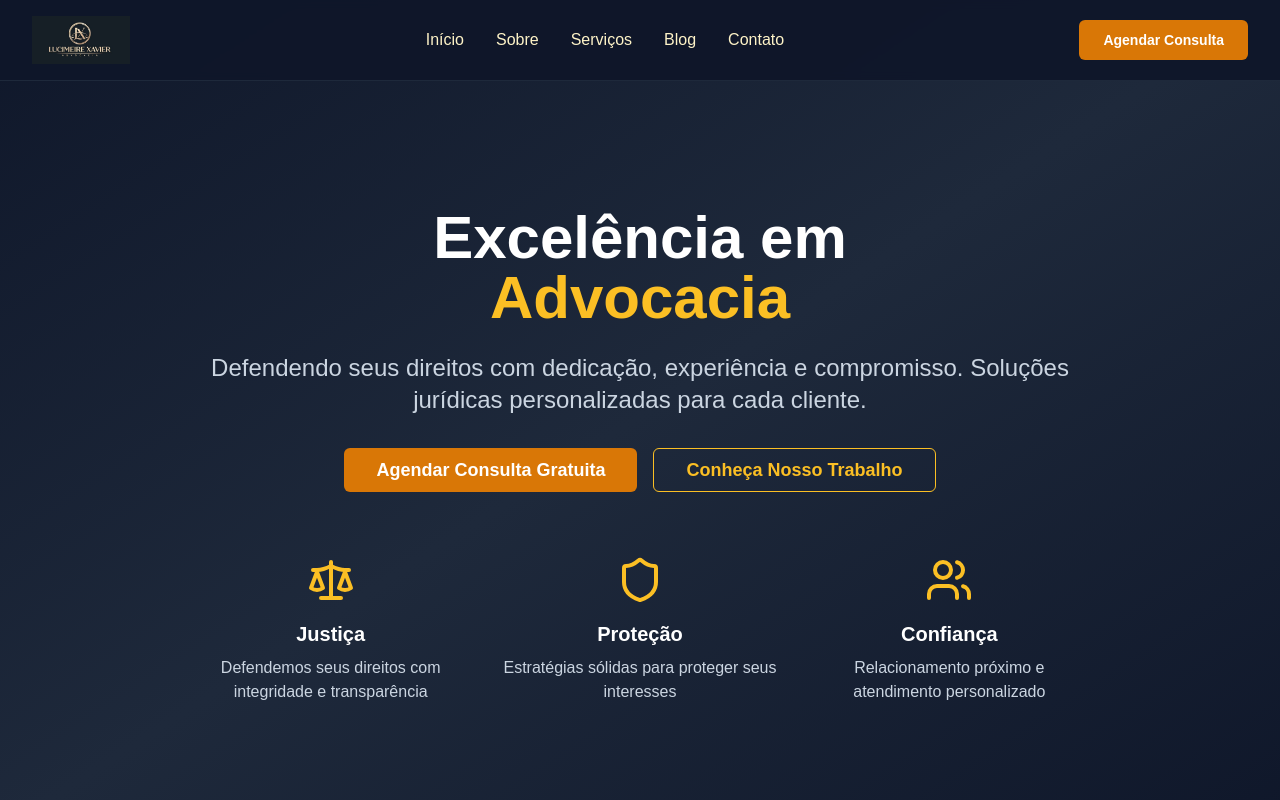
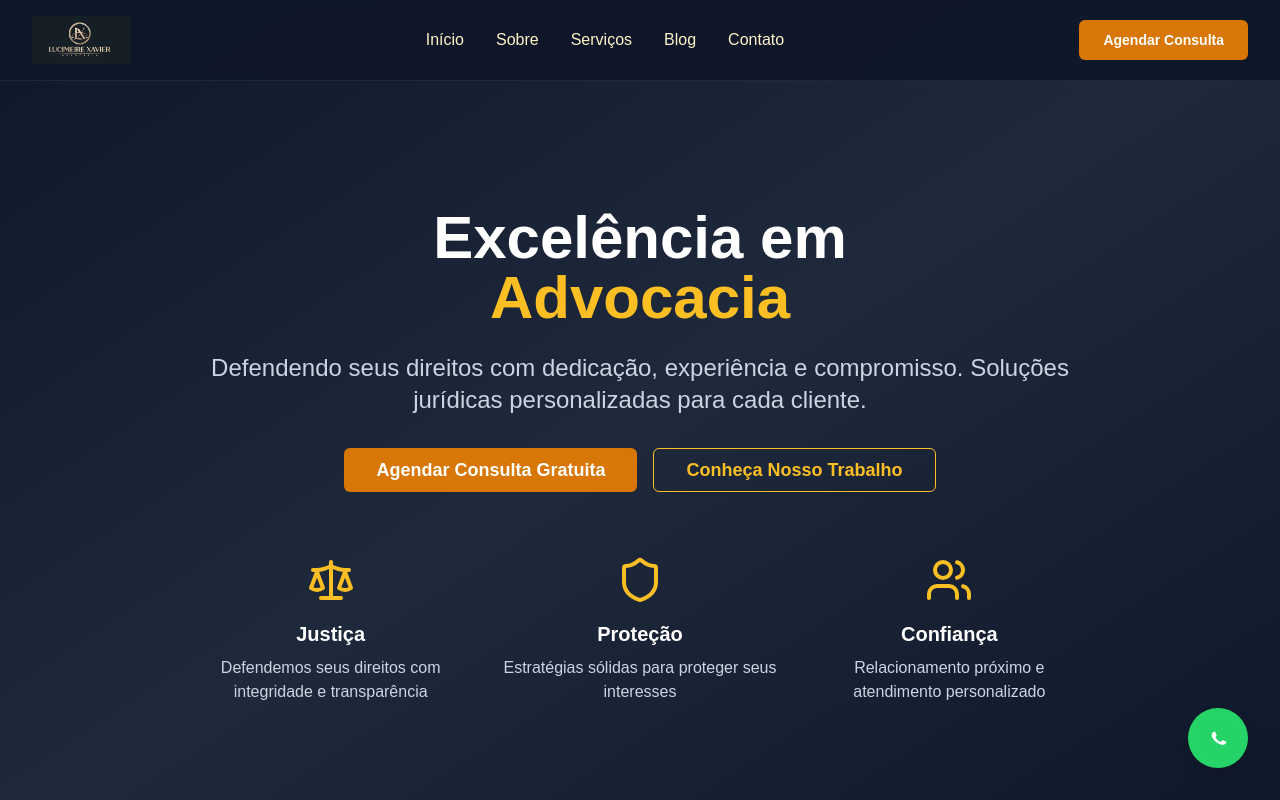
Before and after one commit to Agencia-Clickasso/adv-site, a Next.js app: page / in a window 1280 px wide. Shown: the top 800 px of the page. Built offline with nearby package versions, Linux system fonts and the light colour scheme.

Commit message:
Refactor footer component layout and add floating WhatsApp button for enhanced contact accessibility

```diff
--- a/components/footer.tsx
+++ b/components/footer.tsx
@@ -4,6 +4,7 @@ import { MapPin, Phone, Mail, Facebook, Instagram, Linkedin } from "lucide-react
 
 export default function Footer() {
   return (
+    <>
       <footer className="bg-slate-800 text-white">
         <div className="container mx-auto px-4 sm:px-6 lg:px-8 py-12">
           <div className="grid grid-cols-1 md:grid-cols-2 lg:grid-cols-4 gap-8">
@@ -88,5 +89,43 @@ export default function Footer() {
           </div>
         </div>
       </footer>
+      {/* Floating WhatsApp Button */}
+      <a
+        href="https://api.whatsapp.com/send?phone=11967586911"
+        target="_blank"
+        rel="noopener noreferrer"
+        aria-label="Fale conosco no WhatsApp"
+        style={{
+          position: 'fixed',
+          bottom: '2rem',
+          right: '2rem',
+          zIndex: 1000,
+          backgroundColor: '#25D366',
+          borderRadius: '50%',
+          width: '60px',
+          height: '60px',
+          display: 'flex',
+          alignItems: 'center',
+          justifyContent: 'center',
+          boxShadow: '0 4px 12px rgba(0,0,0,0.15)',
+          transition: 'transform 0.2s',
+        }}
+        className="hover:scale-110 focus:outline-none focus:ring-2 focus:ring-amber-400"
+      >
+        <svg
+          xmlns="http://www.w3.org/2000/svg"
+          width="32"
+          height="32"
+          viewBox="0 0 32 32"
+          fill="none"
+        >
+          <circle cx="16" cy="16" r="16" fill="#25D366" />
+          <path
+            d="M23.472 19.339c-.355-.177-2.104-1.037-2.43-1.155-.326-.119-.563-.177-.8.177-.237.355-.914 1.155-1.122 1.392-.207.237-.414.266-.77.089-.355-.178-1.5-.553-2.86-1.763-1.057-.944-1.77-2.108-1.98-2.463-.207-.355-.022-.547.155-.724.159-.158.355-.414.533-.622.178-.207.237-.355.355-.592.119-.237.06-.444-.03-.622-.089-.178-.8-1.924-1.096-2.637-.289-.693-.583-.599-.8-.61-.207-.009-.444-.011-.681-.011-.237 0-.622.089-.948.444-.326.355-1.24 1.211-1.24 2.949 0 1.738 1.27 3.417 1.447 3.654.178.237 2.5 3.82 6.063 5.207.849.292 1.51.466 2.027.596.851.204 1.627.175 2.24.106.683-.077 2.104-.859 2.403-1.689.296-.83.296-1.541.207-1.689-.089-.148-.326-.237-.681-.414z"
+            fill="#fff"
+          />
+        </svg>
+      </a>
+    </>
   )
 }
```
Lines whose indentation alone changed are shown as unchanged.
